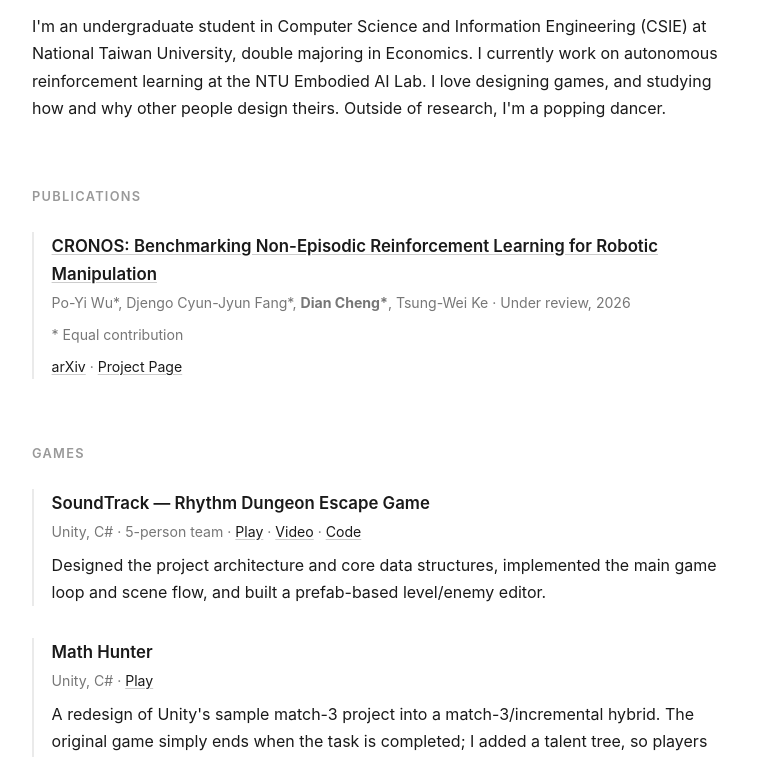
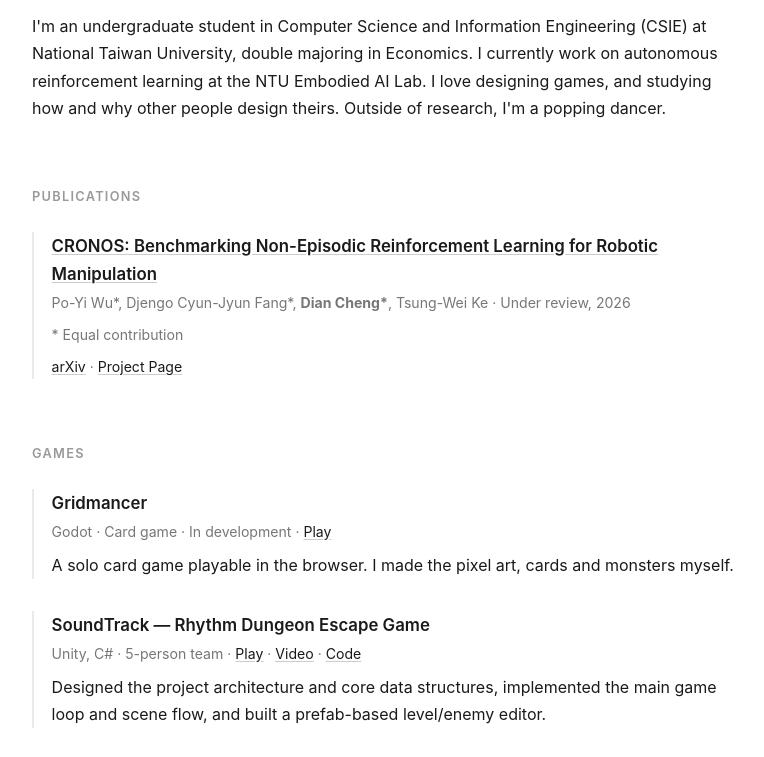
Before and after one commit to ChengDian9473/ChengDian9473.github.io, a plain HTML site: page index.html in a window 1280 px wide. Shown: the part 175-932 px from the top of the page, without its empty margins (256-1020 px from the left). Drawn offline with Linux system fonts and the light colour scheme.

Commit message:
Update Game

```diff
--- a/index.html
+++ b/index.html
@@ -116,6 +116,14 @@
 <h2>Games</h2>
 
 <div class="item">
+  <div class="item-title">Gridmancer</div>
+  <div class="meta">Godot · Card game · In development ·
+    <a href="https://chengdian9473.itch.io/gridmancer">Play</a>
+  </div>
+  <p>A solo card game playable in the browser. I made the pixel art, cards and monsters myself.</p>
+</div>
+
+<div class="item">
   <div class="item-title">SoundTrack — Rhythm Dungeon Escape Game</div>
   <div class="meta">Unity, C# · 5-person team ·
     <a href="https://chengdian9473.itch.io/soundtrack">Play</a> ·
```
